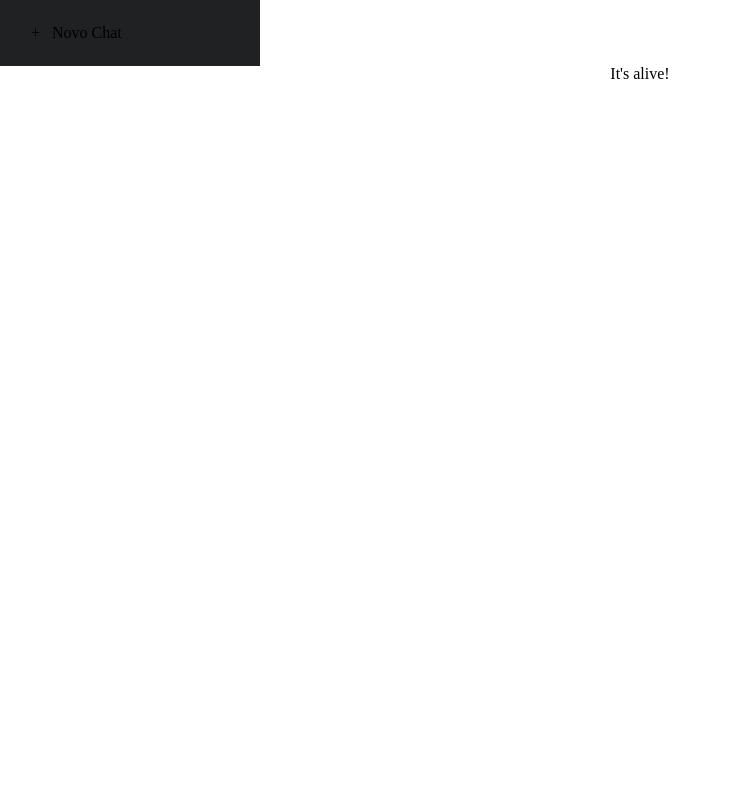
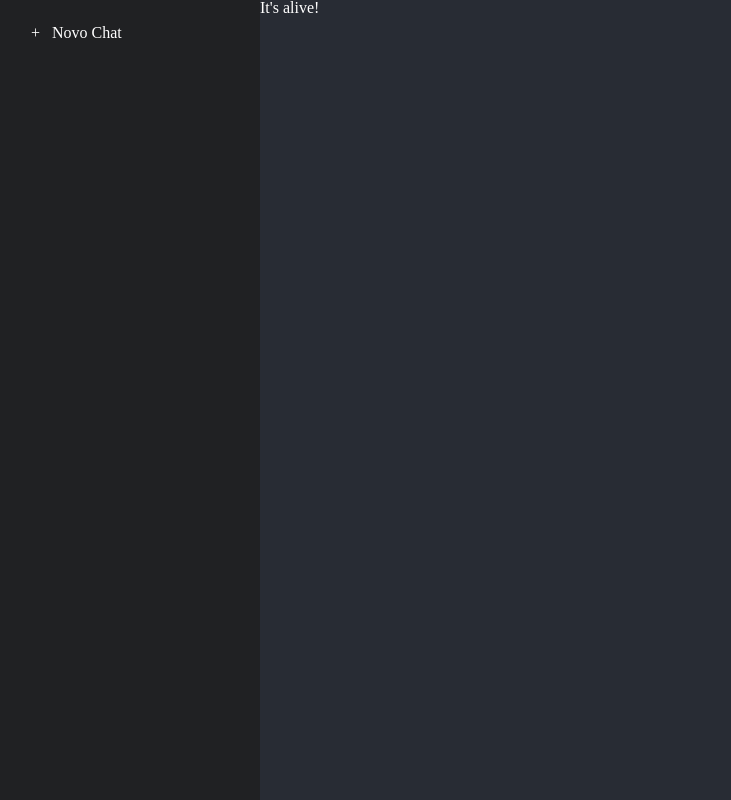
Before and after one commit to MarceloHadad/HadadGPT-front, a React (Create React App) app: page / in a window 1280 px wide. Shown: the whole page, without its empty margins (0-731 px from the left). Built offline with nearby package versions, Linux system fonts and the light colour scheme.

Commit message:
feat: Create the base of the CSS of App

```diff
--- a/src/styles/App.css
+++ b/src/styles/App.css
@@ -1,5 +1,13 @@
 .App {
   text-align: center;
+  position: absolute;
+  top: 0;
+  bottom: 0;
+  left: 0;
+  right: 0;
+  display: flex;
+  color: white;
+  background-color: #282c34;
 }
 
 .App-logo {
```
